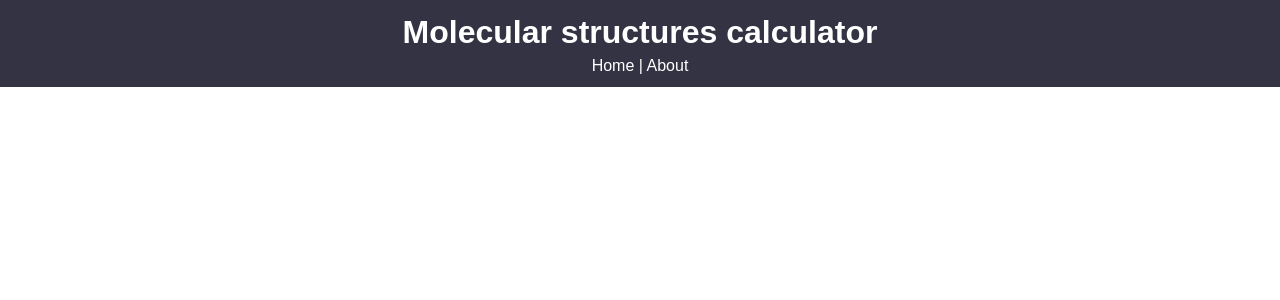
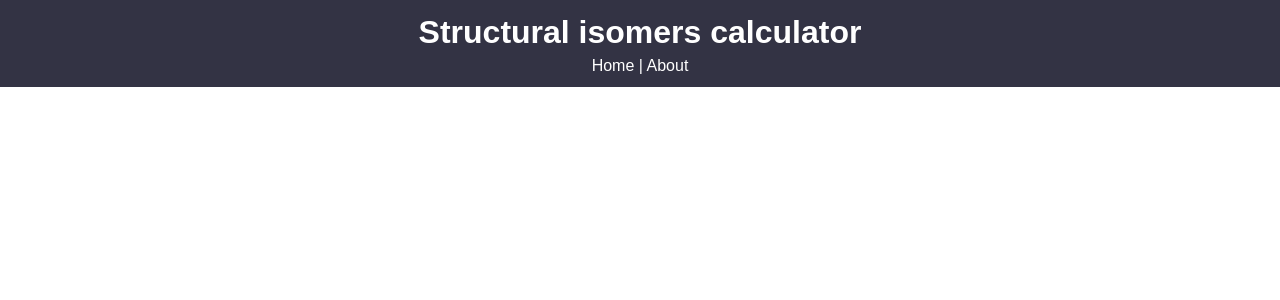
Before and after one commit to opatiny/react-chemistry, a React (Create React App) app: page / in a window 1280 px wide. Shown: the top 300 px of the page. Built offline with nearby package versions, Linux system fonts and the light colour scheme.

Commit message:
chore: rename app

```diff
--- a/src/components/Header.js
+++ b/src/components/Header.js
@@ -4,7 +4,7 @@ import { Link } from 'react-router-dom';
 export default function Header() {
   return (
     <header style={headerStyle}>
-      <h1>Molecular structures calculator</h1>
+      <h1>Structural isomers calculator</h1>
       <Link style={linkStyle} to="/react-mol-structures">
         Home
       </Link>{' '}
--- a/src/components/Input.js
+++ b/src/components/Input.js
@@ -22,7 +22,7 @@ export default function Input(props) {
         type="text"
         name="input"
         style={{ flex: '10', padding: '5px' }}
-        placeholder="Enter a simple molecular formula ..."
+        placeholder="Enter a simple organic molecular formula ..."
         value={state.input}
         onChange={handleNewEntry}
       />
--- a/src/components/Molecules.js
+++ b/src/components/Molecules.js
@@ -8,7 +8,7 @@ export default function Molecules(props) {
     <div className="molStyle">
       {props.idCodes.map((entry) => (
         <div key={entry.idCode} style={msStyle}>
-          <IdcodeSvgRenderer idcode={entry.idCode} />
+          <IdcodeSvgRenderer idcode={entry.idCode} width={100} height={60} />
         </div>
       ))}
     </div>
@@ -18,4 +18,5 @@ export default function Molecules(props) {
 const msStyle = {
   background: '#f4f4f4',
   border: '1px solid #ccc',
+  padding: '15px',
 };
```
Also changed, not shown: 1 other file (tests, documents, lock files or other folders).
